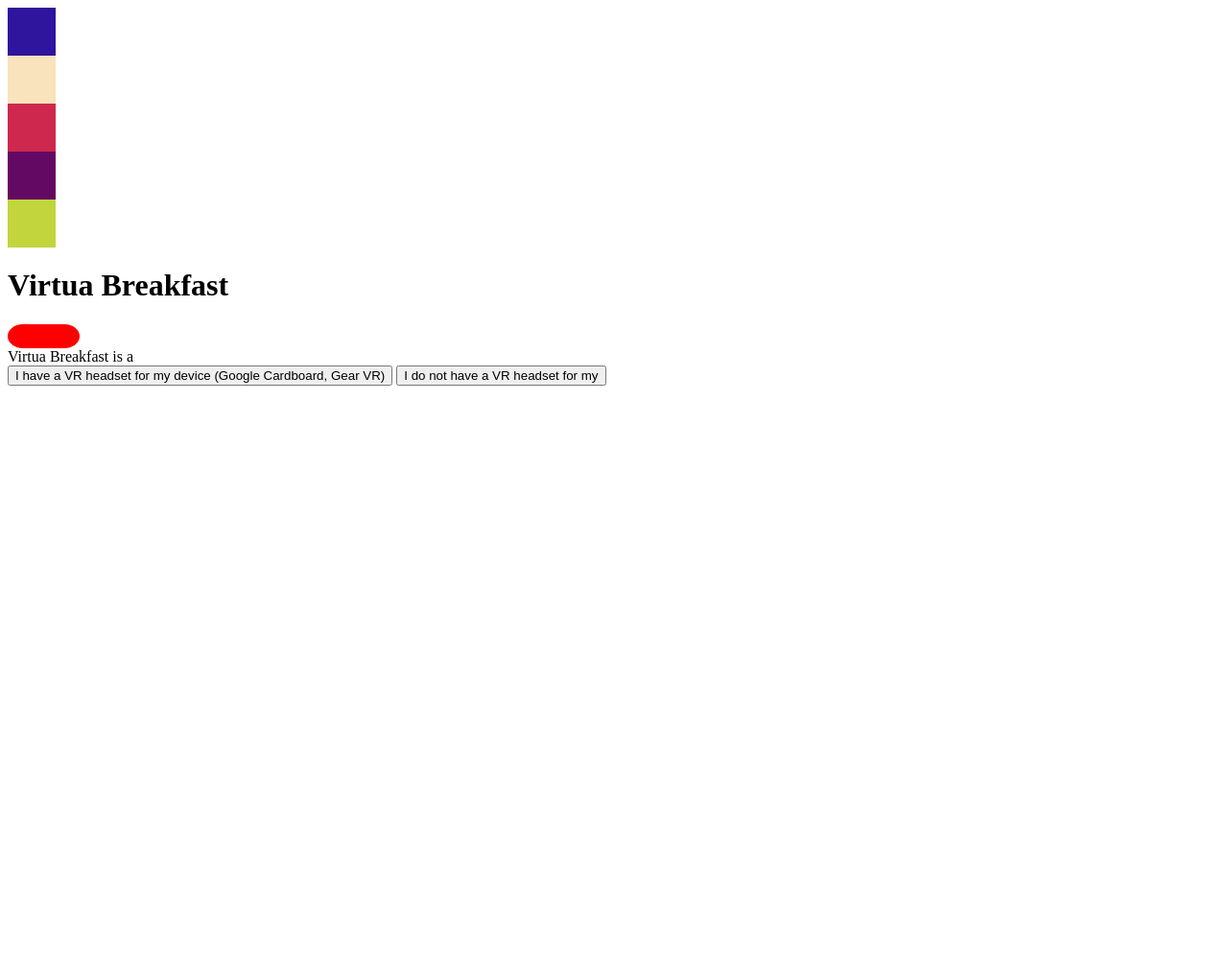
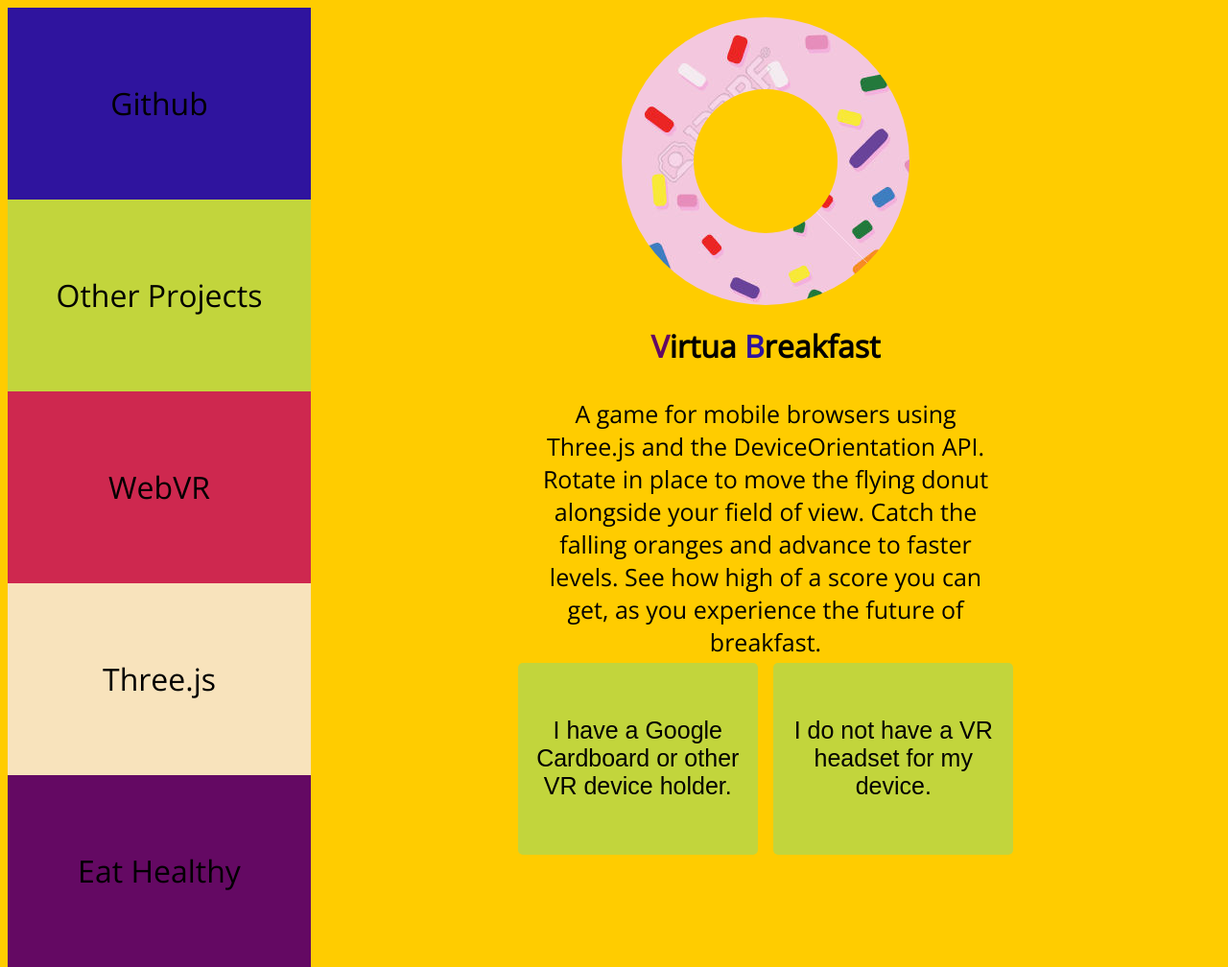
Before and after one commit to abraxasrex/virtual_breakfast, a plain HTML site: page public/index.html in a window 1280 px wide. Shown: the whole page at 96% size. Before the commit the page ends 800 px from the top, so only its background shows below. Drawn offline with nearby package versions, Linux system fonts and the light colour scheme.

Commit message:
landing page skeleton

```diff
--- a/public/index.html
+++ b/public/index.html
@@ -3,26 +3,46 @@
 <head>
   <title> Virtua Breakfast </title>
   <link href = "style/main.css" rel="stylesheet">
+  <link href='https://fonts.googleapis.com/css?family=Open+Sans' rel='stylesheet' type='text/css'>
 </head>
 <body>
+  <aside>
+    <nav>
+      <ul>
+      <li>Github</li>
+      <!-- https://github.com/abraxasrex -->
+      <li>Other Projects</li>
+      <!-- abraxasrex.github.io -->
+      <li>WebVR</li>
+      <!-- https://webvr.info/ -->
+      <li>Three.js</li>
+      <!-- http://threejs.org/ -->
+      <li>Eat Healthy</li>
+      <!-- http://leitesculinaria.com/99628/recipes-blueberry-kale-smoothie.html -->
+      </ul>
+    </nav>
+  </aside>
   <header>
-    <div class="palette"></div>
-    <div class="palette"></div>
-    <div class="palette"></div>
-    <div class="palette"></div>
-    <div class="palette"></div>
-    <h1> Virtua Breakfast </h1>
+    <div class="donut" id="donut">
+      <div class="donut-hole"></div>
+    </div>
+        <h1> <span class="purple">V</span>irtua <span class="blue">B</span>reakfast </h1>
   </header>
   <main>
-    <div class="test-pill"></div>
+
     <article>
-      Virtua Breakfast is a
+      <p>
+      A game for mobile browsers using Three.js and the DeviceOrientation API.
+      Rotate in place to move the flying donut alongside your field of view.
+      Catch the falling oranges and advance to faster levels.
+      See how high of a score you can get, as you experience the future of breakfast.
+    </p>
     </article>
-    <button> I have a VR headset for my device (Google Cardboard, Gear VR) </button>
-    <button> I do not have a VR headset for my  </button>
+    <button> I have a Google Cardboard or other VR device holder. </button>
+    <button> I do not have a VR headset for my device. </button>
   </main>
   <footer>
   </footer>
-  <script src="js/"
+  <!-- <script src="js/main.js"></script> -->
 </body>
 </html>
--- a/public/style/main.css
+++ b/public/style/main.css
@@ -1,4 +1,6 @@
-/*#2F149E
+/*
+#ffcc00
+#2F149E
 #F8E3BC
 #CE284F
 #640963
@@ -6,35 +8,108 @@
 
 body {
   min-height: 500px;
-  background-color:white;
+  background-color:#ffcc00;
+    font-family: 'Open Sans', sans-serif;
 }
-.palette {
-  width: 50px;
-  height: 50px;
+header {
+  text-align: center;
+  width: 75%;
+  float:right;
+  margin: 10px 0;
 }
-.palette:nth-of-type(1){
+nav, ul {
+  margin: 0;
+  padding: 0;
+}
+main {
+  text-align: center;
+  font-size: 25px;
+  margin: 0 auto;
+  width: 75%;
+  float: right;
+}
+
+.donut{
+  margin: 0 auto;
+  width: 300px;
+  height: 300px;
+  border-radius:50%;
+  background-color:#F8E3BC;
+  text-align: center;
+  display: flex;
+  flex-direction: column;
+  justify-content: center;
+  /*border: solid 2px #CE284F;*/
+  background-image: url(../textures/donut.jpg);
+}
+.donut-hole {
+  background-color: #ffcc00;
+  height: 150px;
+  width: 150px;
+  z-index: 1;
+  border-radius: 50%;
+  margin: 0 auto;
+}
+aside {
+  width: 25%;
+  float: left;
+  margin: 0 0;
+}
+aside li {
+  list-style-type: none;
+  display: block;
+  width: 100%;
+  height: 200px;
+  text-align: center;
+  font-size: 32px;
+  line-height: 200px;
+  vertical-align: middle;
+}
+
+li:nth-of-type(1){
   background-color: #2F149E;
 }
 
-.palette:nth-of-type(2){
+li:nth-of-type(2){
+  background-color: #C2D53C;
+}
+
+li:nth-of-type(3){
+  background-color: #CE284F;
+}
+
+li:nth-of-type(4){
   background-color: #F8E3BC;
 }
 
-.palette:nth-of-type(3){
-  background-color: #CE284F;
-}
-
-.palette:nth-of-type(4){
+li:nth-of-type(5){
   background-color: #640963;
 }
 
-.palette:nth-of-type(5){
-  background-color: #C2D53C;
+.green {
+  color:#C2D53C;
 }
 
-.test-pill{
-  background-color: red;
-  height: 25px;
-  width:75px;
-  border-radius:         25%  25%  25%  25%  / 60%   60%   60%  60%;
+.purple {
+  color:#640963;
 }
+
+.blue {
+  color:#2F149E;
+}
+
+p {
+  width: 50%;
+  margin: 0 auto;
+}
+
+button {
+ width: 250px;
+  margin: 5px;
+  background-color:#C2D53C;
+  border:none;
+  border-radius: 5px;
+  font-size: 25px;
+  height: 200px;
+  padding: 0;
+}
```
Also changed, not shown: public/js/main.js (+21 -0 lines).
